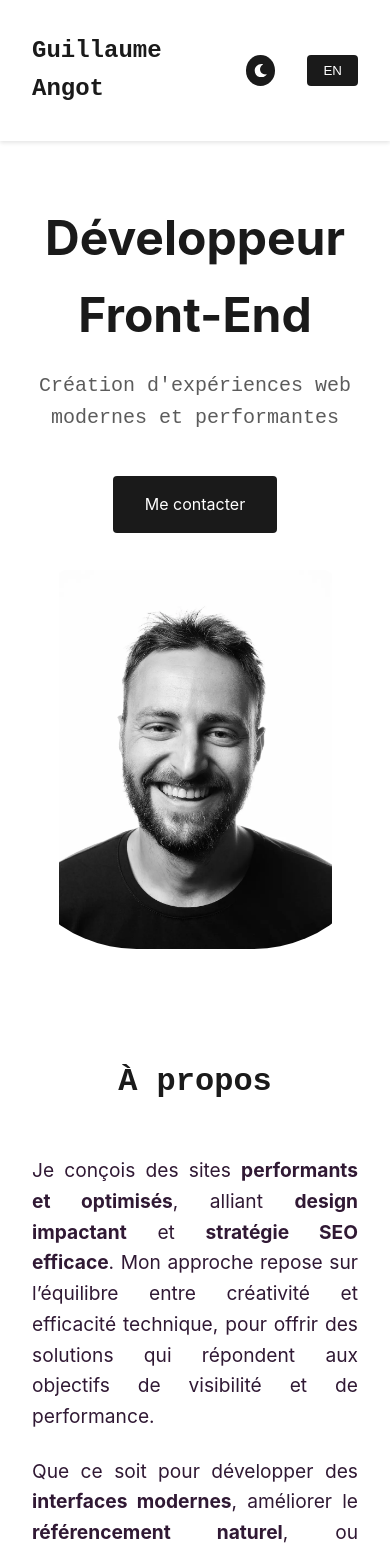
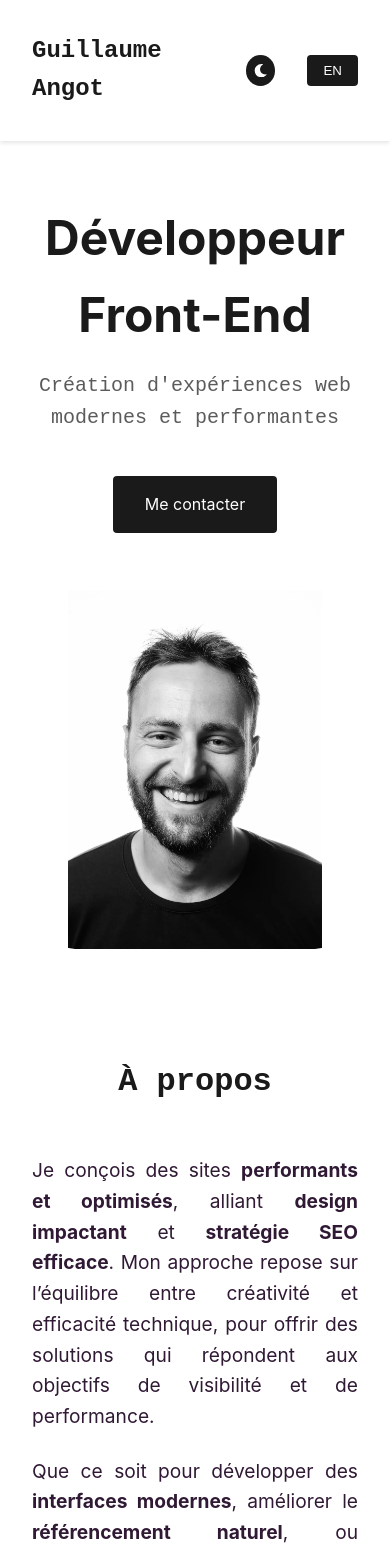
Before and after one commit to gui-agt/oc-portfolio, a React (Vite) app: page / in a window 390 px wide. Shown: the top 1553 px of the page. Built offline with nearby package versions, Linux system fonts and the light colour scheme.

Commit message:
margin & logo fix

```diff
--- a/src/components/Contact.jsx
+++ b/src/components/Contact.jsx
@@ -1,5 +1,5 @@
 import { useSelector } from 'react-redux';
-import { FaLinkedin, FaGithub, FaTwitter, FaEnvelope } from 'react-icons/fa';
+import { FaLinkedin, FaGithub, FaSquareXTwitter, FaEnvelope } from 'react-icons/fa6';
 
 
 const Contact = () => {
@@ -45,7 +45,7 @@ const Contact = () => {
               rel="noopener noreferrer"
               className="contact__social-link"
             >
-              <FaTwitter />
+              <FaSquareXTwitter />
             </a>
             <a
               href="mailto:guillaumeangot@hotmail.fr"
--- a/src/styles/components/_header.scss
+++ b/src/styles/components/_header.scss
@@ -15,10 +15,11 @@
     }
 
     &__container {
+      display: flex;
+      flex-wrap: wrap;
       max-width: 1200px;
       margin: 0 auto;
       padding: 2rem;
-      display: flex;
       justify-content: space-between;
       align-items: center;
     }
@@ -37,6 +38,9 @@
     &__nav {
       display: flex;
       gap: 2rem;
+      @media (max-width: 374px) {
+        gap: 1rem;
+      }
     }
 
     &__button {
--- a/src/styles/components/_hero.scss
+++ b/src/styles/components/_hero.scss
@@ -13,7 +13,7 @@
       padding-top: 50px;
     }
 
-    @media (max-width: 654px) {
+    @media (max-width: 643px) {
       height: 63rem;
     }
 
@@ -156,11 +156,13 @@
 
       @media (max-width: 768px) {
         // right: 0;
+        width:300px;
         top: 0;
+        border-radius: 10%;
       }
 
-      @media (max-width: 550px) {
-
+      @media (max-width: 375px) {
+        width: 250px;
       }
 
       img {
@@ -174,10 +176,10 @@
 
         @media (max-width: 768px) {
           right: 15%;
-          margin-top: 20px;
+          margin-top: 25px;
+          border-radius: 10px;
         }
       }
-
     }
   }
 
--- a/src/styles/components/_projects.scss
+++ b/src/styles/components/_projects.scss
@@ -66,6 +66,7 @@
       &-description {
         margin-bottom: 1rem;
         color: rgba($text-color, 0.8);
+        text-align: justify;
 
         .dark-mode & {
           color: rgba($text-color-light, 0.8);
--- a/src/styles/components/_services.scss
+++ b/src/styles/components/_services.scss
@@ -9,9 +9,14 @@
     padding-right: 3rem;
     padding-left: 3rem;
 
-    @media (max-width: 550px) {
+    @media (max-width: 800px) {
       padding-left: 2rem;
       padding-right: 2rem;
+    }
+
+    @media (max-width: 550px) {
+      padding-left: 1rem;
+      padding-right: 1rem;
     }
 
     .dark-mode & {
@@ -100,6 +105,7 @@
 
       &-description {
         color: rgba($text-color, 0.8);
+        text-align: justify;
 
         .dark-mode & {
           color: rgba($text-color-light, 0.8);
--- a/src/styles/components/_technologies.scss
+++ b/src/styles/components/_technologies.scss
@@ -135,6 +135,8 @@
     @media (max-width: 680px) {
       &__grid {
         grid-template-columns: repeat(2, 1fr); /* 2 icon per line */
+        padding-right: 2rem;
+        padding-left: 2rem;
       }
     }
 
```
